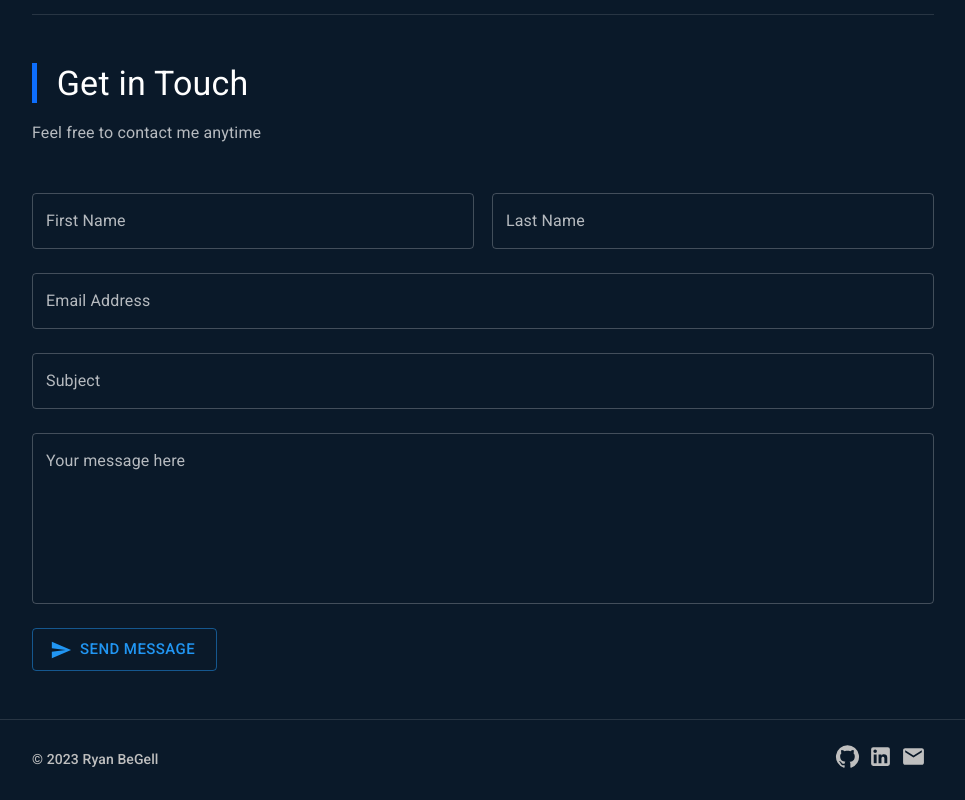
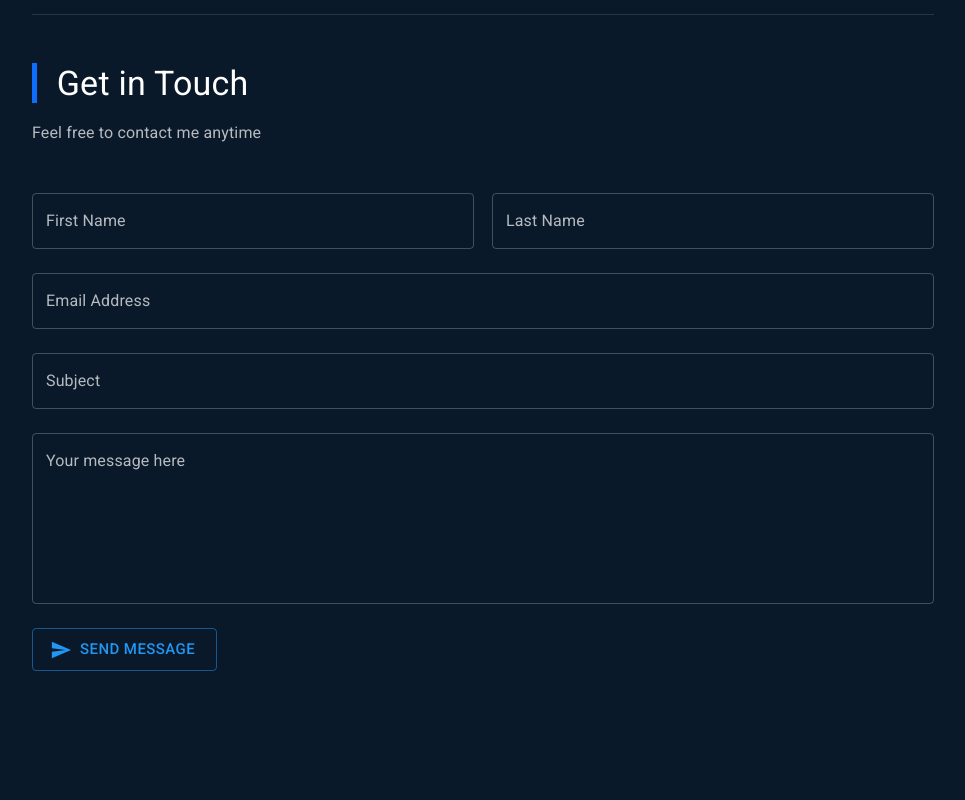
Before and after one commit to RyanBeGell/portfolio-site, a Next.js app: page / in a window 1280 px wide. Shown: the part 3208-4008 px from the top of the page, without its empty margins (298-1263 px from the left). After the commit the page ends 3927 px from the top, so only its background shows below. Built offline with nearby package versions, Linux system fonts and the light colour scheme; a web font is replaced by a local one.

Commit message:
Footer moved to global

```diff
--- a/src/layouts/portfolio/LandingLayout.tsx
+++ b/src/layouts/portfolio/LandingLayout.tsx
@@ -1,4 +1,3 @@
-import Footer from '@/src/components/portfolio/Footer/Footer';
 import Landing from '@/src/components/portfolio/Landing/Landing';
 import { Box } from '@mui/material';
 import Divider from '@mui/material/Divider';
@@ -30,12 +29,6 @@ export default function LandingLayout({ children }: any) {
           <main>{children}</main>
         </Box>
       </Box>
-      <Box sx={{ width: '100%'}}>
-          <Divider />
-          <Box sx={{ mx:'48px', my:'24px' }}>
-            <Footer />
-          </Box>
-        </Box>
     </>
   );
 }
```
